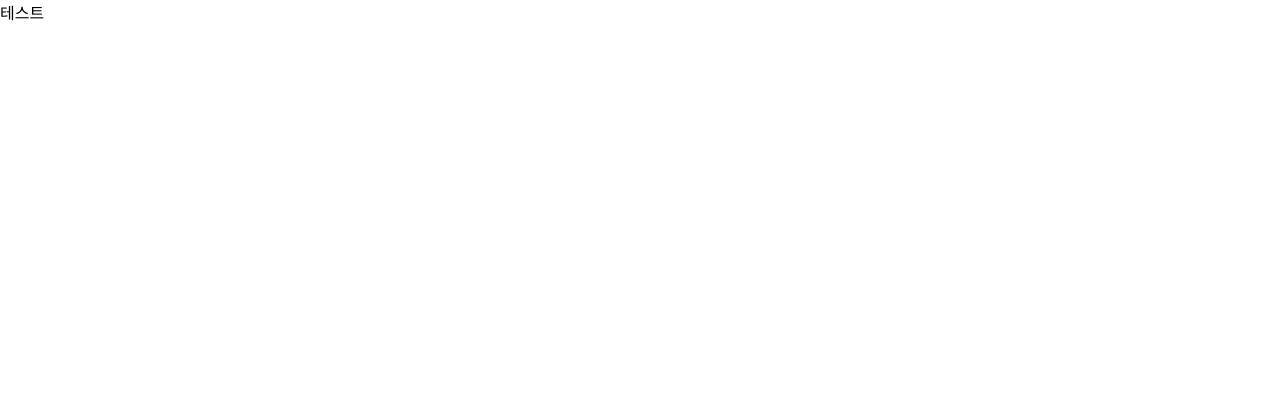
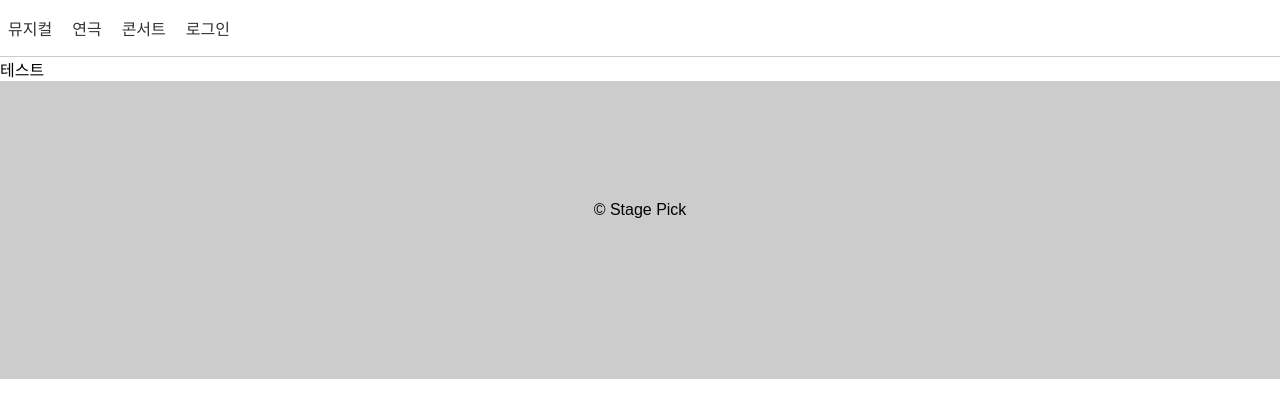
Before and after one commit to cooderyg/ticketing-project-front, a Next.js app: page / in a window 1280 px wide. Shown: the top 418 px of the page. Built offline with nearby package versions, Linux system fonts and the light colour scheme; a web font is replaced by a local one.

Commit message:
feat: layout header & footer layout header & footer 생성

```diff
--- a/pages/_app.tsx
+++ b/pages/_app.tsx
@@ -1,12 +1,15 @@
 import { Global } from "@emotion/react";
 import type { AppProps } from "next/app";
 import { globalStyles } from "../src/commons/styles/global.styles";
+import Layout from "../src/components/commons/layout";
 
 export default function App({ Component, pageProps }: AppProps) {
   return (
     <>
       <Global styles={globalStyles} />
-      <Component {...pageProps} />
+      <Layout>
+        <Component {...pageProps} />
+      </Layout>
     </>
   );
 }
--- a/src/commons/styles/global.styles.ts
+++ b/src/commons/styles/global.styles.ts
@@ -1,4 +1,5 @@
 import { css } from "@emotion/react";
+import { color } from "./color.styles";
 
 export const globalStyles = css`
   @font-face {
@@ -12,6 +13,11 @@ export const globalStyles = css`
     font-family: "pretendard", sans-serif;
     font-size: 16px;
     font-weight: 400;
+  }
+  a {
+    display: block;
+    text-decoration: none;
+    color: ${color.block};
   }
 
   input,
--- /dev/null
+++ b/src/components/commons/layout/footer/footer.style.ts
@@ -0,0 +1,18 @@
+import styled from "@emotion/styled";
+import { color } from "../../../../commons/styles/color.styles";
+
+export const Footer = styled.footer`
+  background-color: ${color.gray};
+`;
+
+export const Wrapper = styled.div`
+  display: flex;
+  flex-direction: column;
+  align-items: center;
+  justify-content: center;
+  padding: 120px 0 160px;
+`;
+
+export const Address = styled.address`
+  font-style: normal;
+`;
--- /dev/null
+++ b/src/components/commons/layout/footer/index.tsx
@@ -0,0 +1,11 @@
+import * as S from "./footer.style";
+
+export default function LayoutFooter(): JSX.Element {
+  return (
+    <S.Footer>
+      <S.Wrapper>
+        <S.Address>&copy; Stage Pick</S.Address>
+      </S.Wrapper>
+    </S.Footer>
+  );
+}
--- a/src/components/commons/layout/header/header.styles.ts
+++ b/src/components/commons/layout/header/header.styles.ts
@@ -1,7 +1,19 @@
 import styled from "@emotion/styled";
 
-export const Header = styled.header``;
+export const Header = styled.header`
+  border-bottom: 1px solid #ccc;
+`;
 
-export const Wrapper = styled.div``;
+export const Wrapper = styled.div`
+  max-width: 1280px;
+  margin: 0 auto;
+  padding: 4px 0;
+`;
 
-export const Nav = styled.nav``;
+export const Nav = styled.nav`
+  display: flex;
+  gap: 4px;
+  > a {
+    padding: 12px 8px;
+  }
+`;
--- a/src/components/commons/layout/header/index.tsx
+++ b/src/components/commons/layout/header/index.tsx
@@ -1,14 +1,23 @@
 import Link from "next/link";
 import * as S from "./header.styles";
 
-export default function Header(): JSX.Element {
+export default function LayoutHeader(): JSX.Element {
   return (
     <S.Header>
       <S.Wrapper>
         <S.Nav>
-          <S.Logo>
-            <Link href="/"></Link>
-          </S.Logo>
+          <Link href="">
+            <a>뮤지컬</a>
+          </Link>
+          <Link href="">
+            <a>연극</a>
+          </Link>
+          <Link href="">
+            <a>콘서트</a>
+          </Link>
+          <Link href="/login">
+            <a>로그인</a>
+          </Link>
         </S.Nav>
       </S.Wrapper>
     </S.Header>
--- a/src/components/commons/layout/index.tsx
+++ b/src/components/commons/layout/index.tsx
@@ -0,0 +1,23 @@
+import { useRouter } from "next/router";
+import LayoutHeader from "./header";
+import LayoutFooter from "./footer";
+
+const HIDDEN_HEADERS: string[] = [];
+
+interface ILayoutProps {
+  children: JSX.Element;
+}
+
+export default function Layout(props: ILayoutProps): JSX.Element {
+  const router = useRouter();
+
+  const isHiddenHeader = HIDDEN_HEADERS.includes(router.asPath);
+
+  return (
+    <>
+      {!isHiddenHeader && <LayoutHeader />}
+      <main>{props.children}</main>
+      <LayoutFooter />
+    </>
+  );
+}
```
